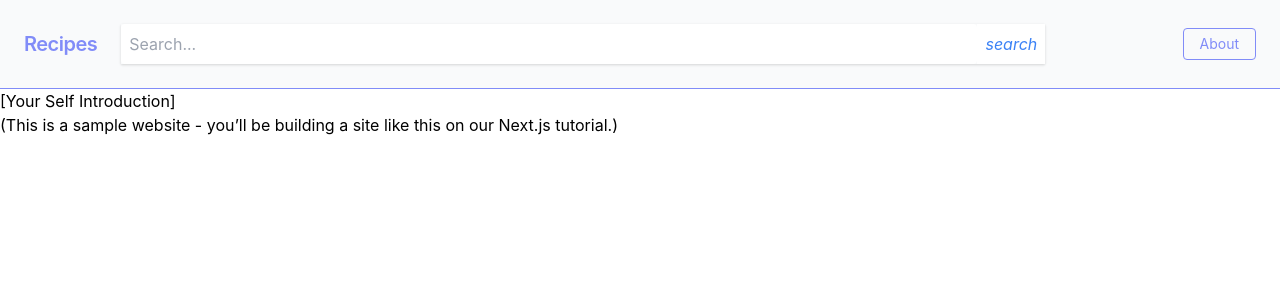
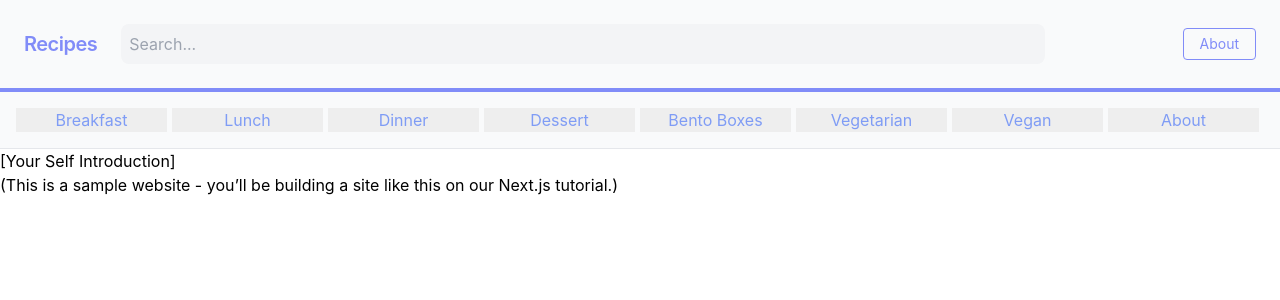
Before and after one commit to willsower/imamu-room-recipes, a Next.js app: page / in a window 1280 px wide. Shown: the top 300 px of the page. Built offline with nearby package versions, Linux system fonts and the light colour scheme.

Commit message:
Working on horizontal nav

```diff
--- a/components/nav.js
+++ b/components/nav.js
@@ -2,14 +2,15 @@ import Search from "./search";
 
 export default function Nav() {
   return (
-    <nav className="flex items-center justify-between bg-gray-50 p-6 border-b border-indigo-400">
+    <nav>
+      <div className="flex items-center bg-gray-50 p-6 border-b-4 border-indigo-400">
         <div className="flex items-center flex-shrink-0 text-indigo-400 mr-6">
           <span className="font-semibold text-xl tracking-tight text-indigo-400">
             Recipes
           </span>
         </div>
 
-      <div className="items-center flex-shrink-0 text-indigo-400 mr-3 w-7/12 sm:w-8/12 md:w-9/12 content-center">
+        <div className="flex-shrink-0 text-indigo-400 mr-3 w-7/12 sm:w-8/12 md:w-9/12">
           <Search />
         </div>
 
@@ -23,6 +24,17 @@ export default function Nav() {
             </a>
           </div>
         </div>
+      </div>
+      <div className = "flex items-center bg-gray-50 p-4 border-b border-gray-200 w-full custom-horizontal-nav">
+        <a>Breakfast</a>
+        <a>Lunch</a>
+        <a>Dinner</a>
+        <a>Dessert</a>
+        <a>Bento Boxes</a>
+        <a>Vegetarian</a>
+        <a>Vegan</a>
+        <a>About</a>
+      </div>
     </nav>
   );
 }
--- a/components/search.js
+++ b/components/search.js
@@ -1,11 +1,11 @@
 export default function Search() {
   return (
     <>
-      <div className="shadow flex">
-        <input className="w-full rounded p-2 focus:outline-none" type="text" placeholder="Search..." />
-        <button className="bg-white w-auto flex justify-end items-center text-blue-500 p-2 hover:text-blue-400">
+      <div className="flex">
+        <input className="w-full rounded-lg p-2 bg-gray-100 focus:outline-none" type="text" placeholder="Search..." />
+        {/* <button className="bg-gray-200 w-auto flex justify-end items-center text-blue-500 p-2 hover:text-blue-400">
           <i className="material-icons">search</i>
-        </button>
+        </button> */}
       </div>
     </>
   );
--- a/styles/globals.css
+++ b/styles/globals.css
@@ -18,3 +18,26 @@ a {
 * {
   box-sizing: border-box;
 }
+
+/* My Custom CSS */
+
+/* Horizontal scrollable nav portion */
+
+.custom-horizontal-nav {
+  white-space: nowrap;
+  position: relative;
+  overflow-x:scroll;
+  overflow-y:hidden;
+}
+
+.custom-horizontal-nav a {
+  text-align: center;
+  width: 24.5%;
+  background-color: #eee;
+  float: none;
+  height: 90%;
+  margin-right: 5px;
+  display: inline-block;
+  zoom: 1;
+  color: #7f9cf5;
+}
```
Lines whose indentation alone changed are shown as unchanged.
